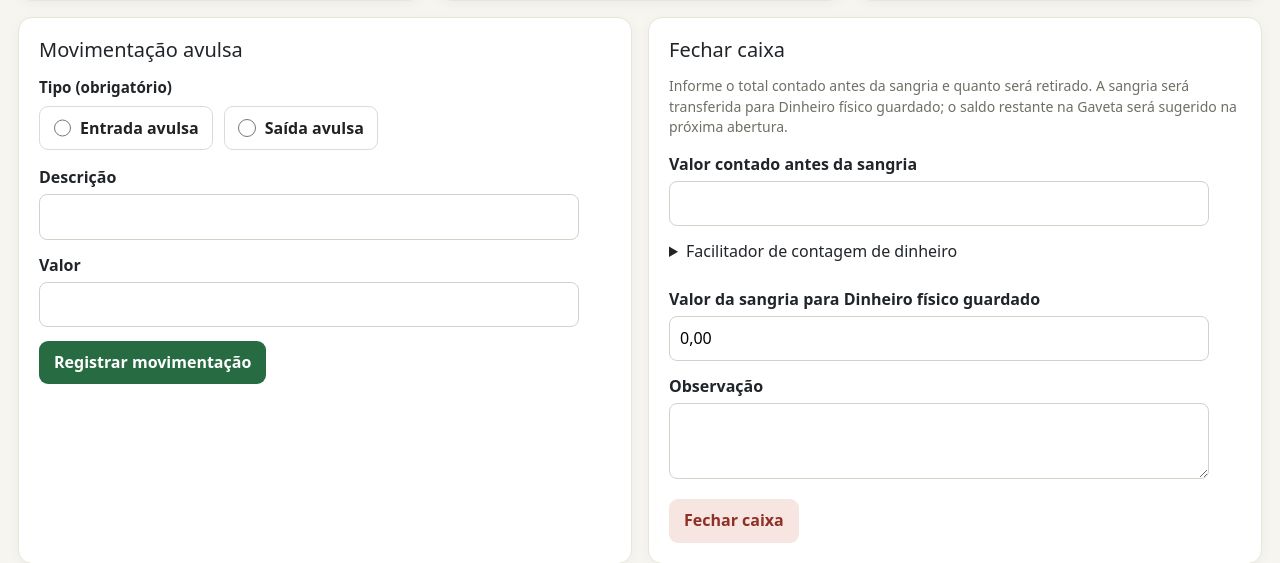
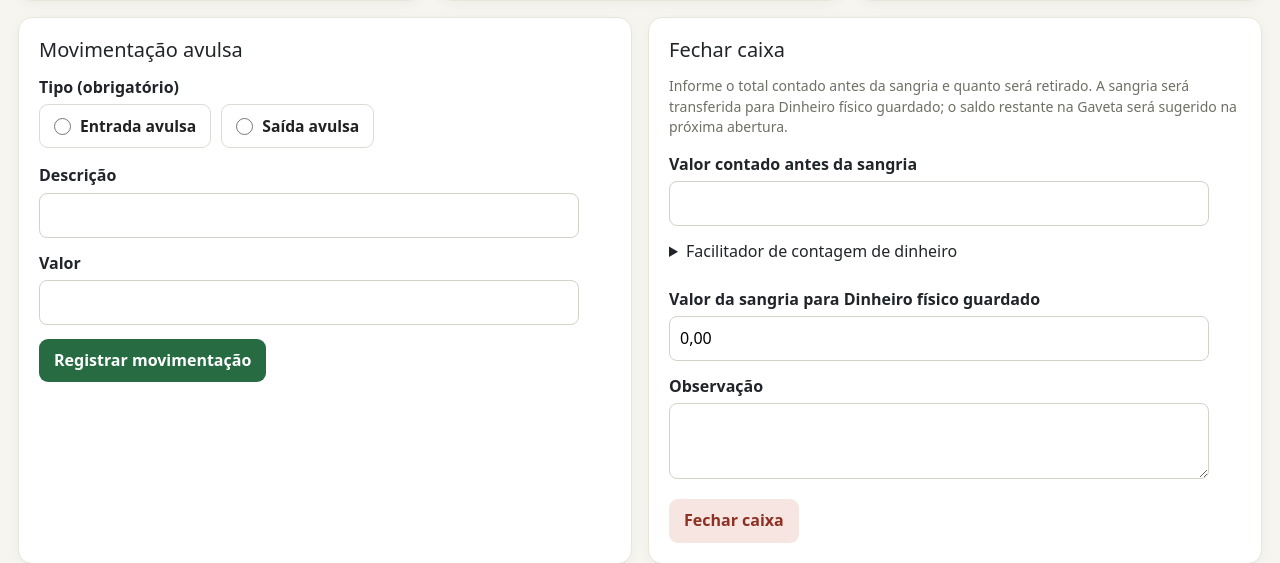
Before and after one commit to joaosalesgn/garapeiro, a Django app: page /caixa/ in a window 1280 px wide. Shown: the part 358-921 px from the top of the page. Run offline with Django 5.2, Linux system fonts and the light colour scheme; a user stored in the database is signed in; tables that the repository leaves empty hold one stand-in row (values such as "Sample post"); parts of the project's set-up code (start-up, migrations or seed data) failed here and were passed over.

Commit message:
Melhorado layout do tipo de movimentação

```diff
--- a/atendimento/templates/caixa.html
+++ b/atendimento/templates/caixa.html
@@ -47,16 +47,16 @@
                     {% csrf_token %}
 
                     <fieldset class="movement-type-field">
-                        <legend>Tipo (obrigatório)</legend>
+                        <label>Tipo (obrigatório)</label>
                         <div class="movement-type-options">
-                            <label class="movement-type-choice" for="id_tipo_entrada">
+                            <legend class="movement-type-choice" for="id_tipo_entrada">
                                 <input type="radio" name="tipo" id="id_tipo_entrada" value="ENTRADA" required>
                                 <span>Entrada avulsa</span>
-                            </label>
-                            <label class="movement-type-choice" for="id_tipo_saida">
+                            </legend>
+                            <legend class="movement-type-choice" for="id_tipo_saida">
                                 <input type="radio" name="tipo" id="id_tipo_saida" value="SAIDA" required>
                                 <span>Saída avulsa</span>
-                            </label>
+                            </legend>
                         </div>
                     </fieldset>
 
--- a/atendimento/templates/inicio.html
+++ b/atendimento/templates/inicio.html
@@ -130,7 +130,7 @@
                     <input type="hidden" name="origem" value="inicio">
                     <div class="movement-form-row">
                         <fieldset class="movement-type-field">
-                            <legend>Tipo (obrigatório)</legend>
+                            <label>Tipo (obrigatório)</label>
                             <div class="movement-type-options">
                                 <label class="movement-type-choice" for="id_tipo_entrada">
                                     <input type="radio" name="tipo" id="id_tipo_entrada"
--- a/static/css/caixa.css
+++ b/static/css/caixa.css
@@ -6,11 +6,7 @@
 }
 
 .movement-type-field legend {
-    float: none;
-    width: auto;
-    margin: 0 0 .5rem;
-    padding: 0;
-    font-size: .95rem;
+    font-size: .98rem;
     font-weight: 600
 }
 
```
